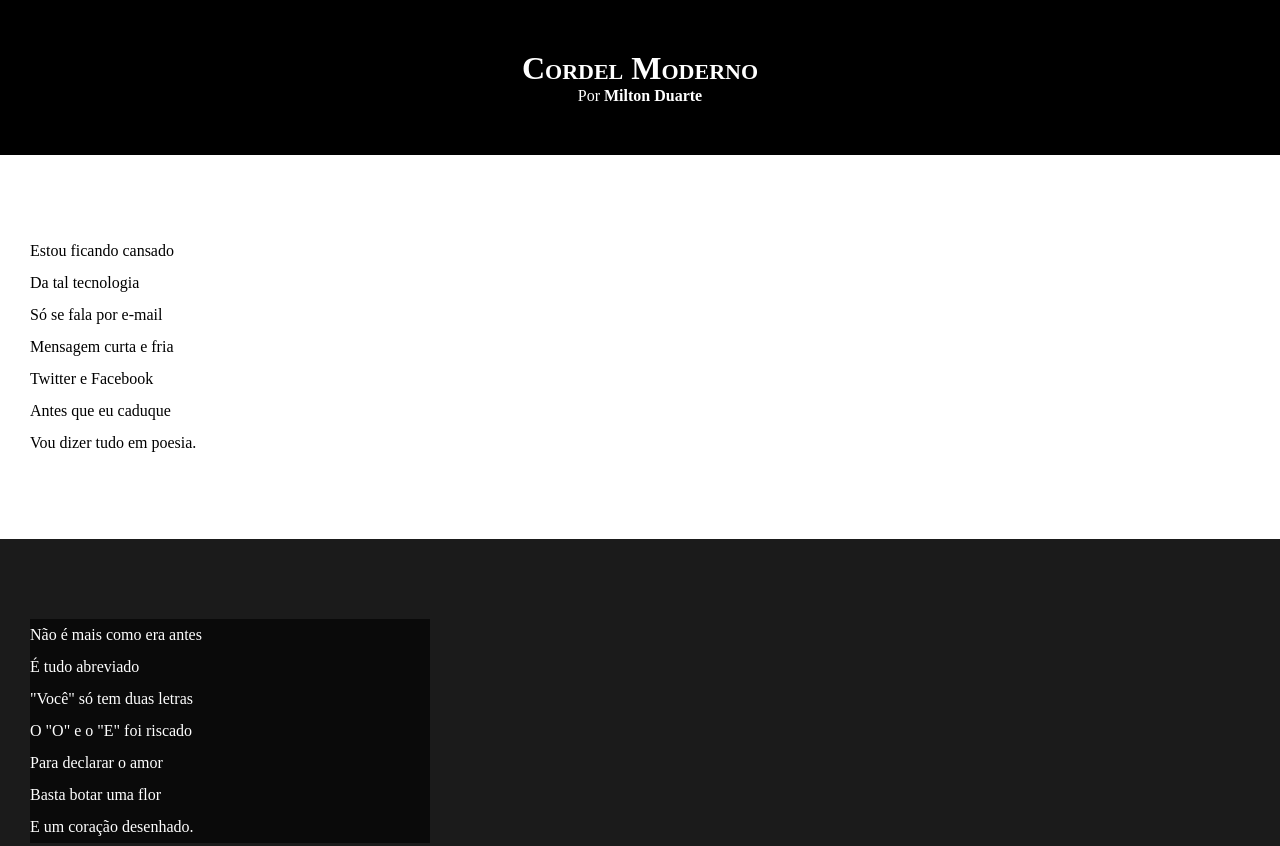
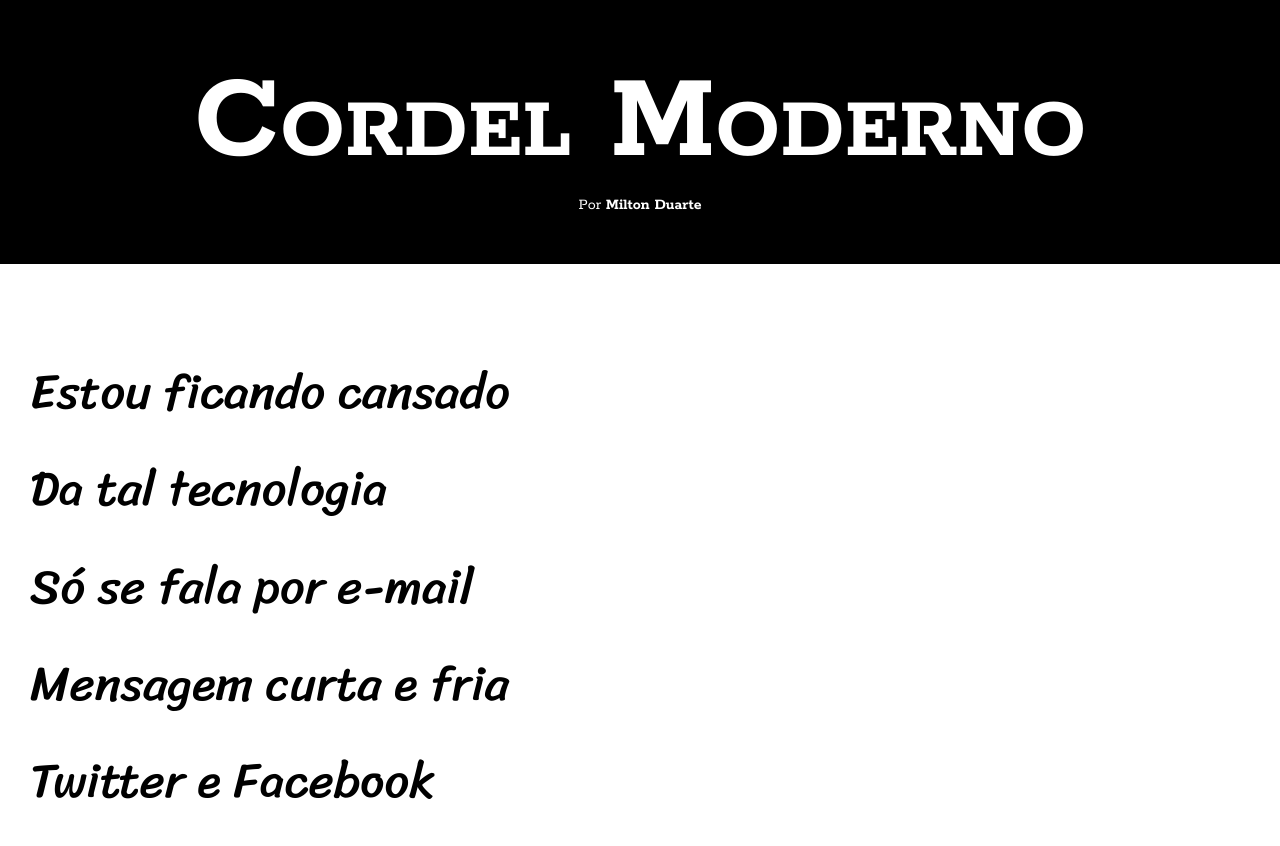
Before and after one commit to ewellinms/html-css, a plain HTML site: page desafios/d012/index.html in a window 1280 px wide. Shown: the top 846 px of the page. Drawn offline with Linux system fonts and the light colour scheme.

Commit message:
atualização de estilos

```diff
--- a/desafios/d012/estilo/style.css
+++ b/desafios/d012/estilo/style.css
@@ -1,4 +1,16 @@
 @charset "UTF-8";
+
+
+  @import url('https://fonts.googleapis.com/css2?family=Rokkitt:wght@100;200;300;400;500;600;700;800;900&display=swap');
+
+  @import url('https://fonts.googleapis.com/css2?family=Sriracha&display=swap');
+
+  :root{
+    --fonte1: Verdana, Geneva, Tahoma, sans-serif;
+    --fonte2: 'Rokkitt', serif;
+    --fonte3: 'Sriracha', cursive;
+  }
+
 
 * {
 margin: 0px;
@@ -8,17 +20,20 @@
 html, body{
     min-height: 100vh;
     background-color: darkslategrey;
+    font-family: var(--fonte1);
 }
 
 header{
     background-color: black;
     color:white;
     text-align: center;
+    font-family:var(--fonte2)
 }
 
 header > h1 {
     padding-top: 50px;
     font-variant: small-caps;
+    font-size: 10vw;
 }
 
 header > p {
@@ -40,6 +55,8 @@
     padding-bottom: 10vh;
     line-height: 2em;
     padding-left: 30px;
+    font-family: var(--fonte3);
+    font-size: 3.8vw;
 }
 
 .normal {
@@ -54,7 +71,8 @@
 }
 
 section.imagem > p{
-    width: 400px;
+    display: inline-block;
+    padding:5px;
     background-color: rgba(0, 0, 0, 0.644);
 }
 
```
